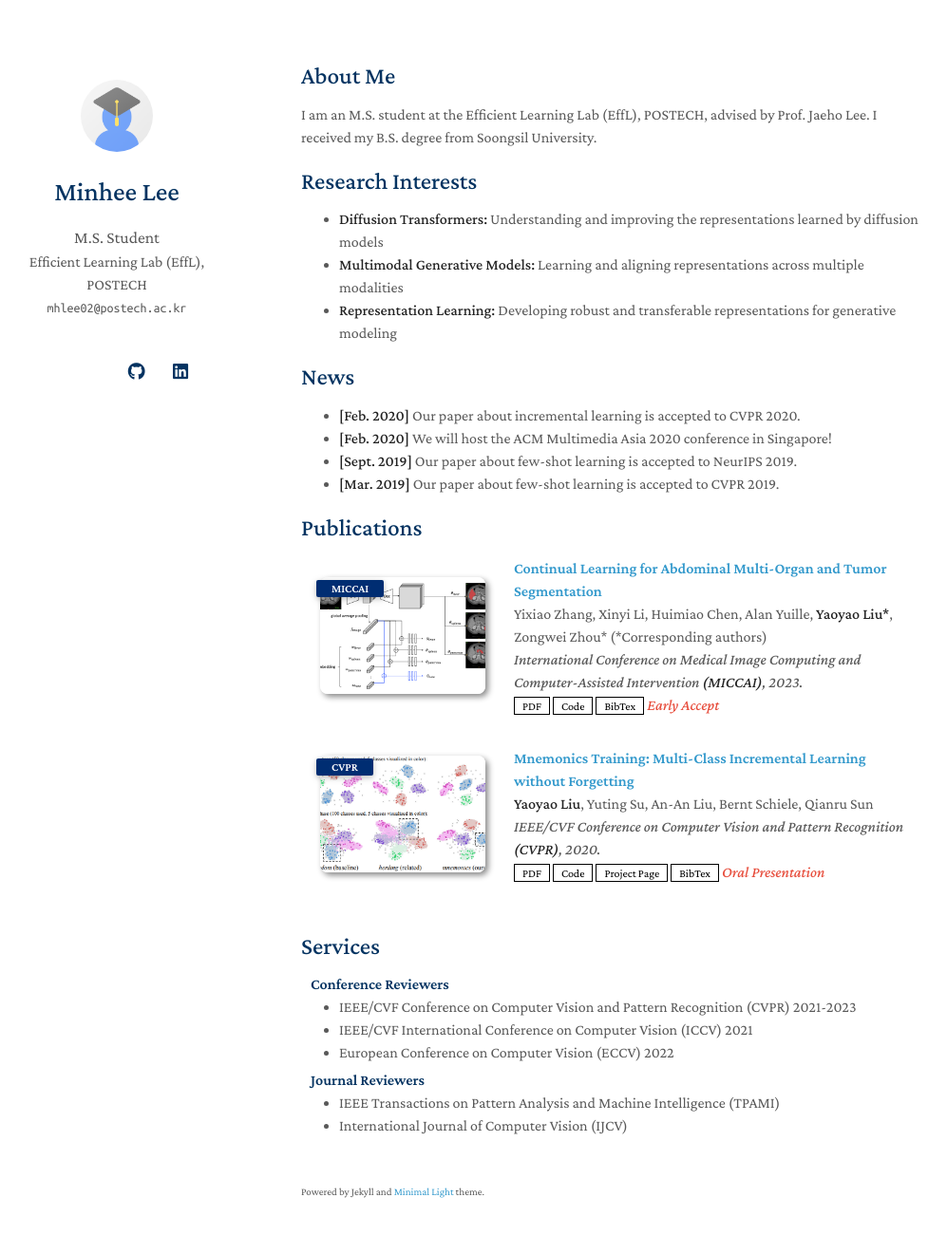
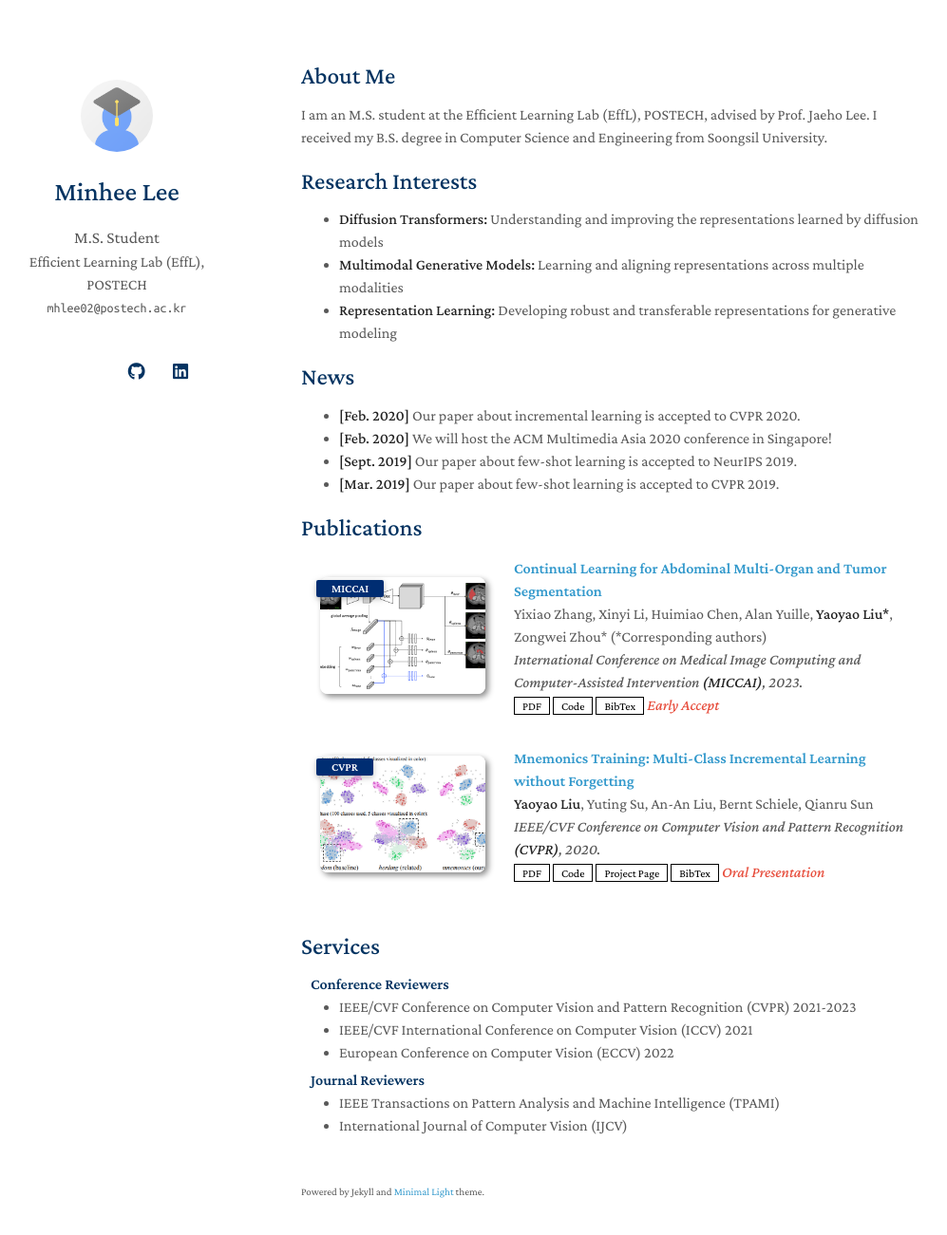
Before and after one commit to MoOo2mini/MoOo2mini.github.io, a Jekyll site: the page built from index.md, in a window 1280 px wide and 1336 px high. Shown: the top 1301 px of the window at 95% size, without its empty margins (153-1150 px from the left). Built offline with Jekyll 4.4.1, drawn with Linux system fonts in a browser that asks for light colours; a style sheet for code colours, icons or effects is not loaded; our own code applies the rules of GitHub Pages for plain Markdown files.

Commit message:
Clarify undergraduate degree

```diff
--- a/index.md
+++ b/index.md
@@ -4,7 +4,7 @@ layout: homepage
 
 ## About Me
 
-I am an M.S. student at the Efficient Learning Lab (EffL), POSTECH, advised by Prof. Jaeho Lee. I received my B.S. degree from Soongsil University.
+I am an M.S. student at the Efficient Learning Lab (EffL), POSTECH, advised by Prof. Jaeho Lee. I received my B.S. degree in Computer Science and Engineering from Soongsil University.
 
 ## Research Interests
 
```
